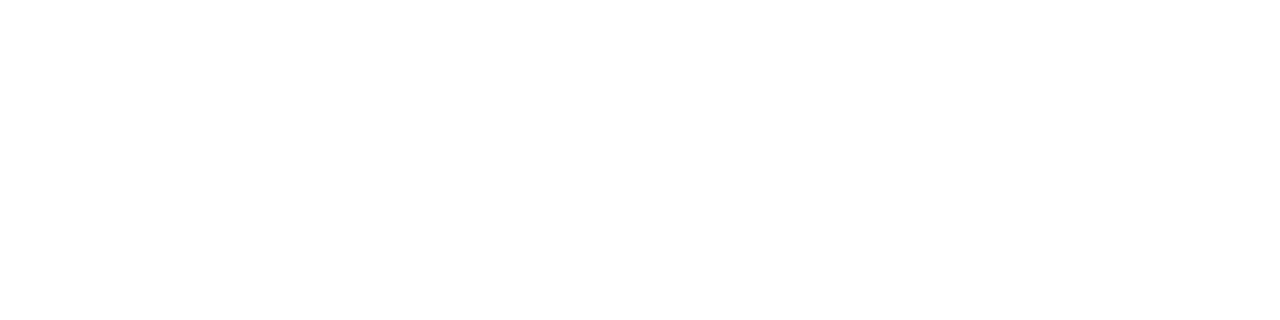
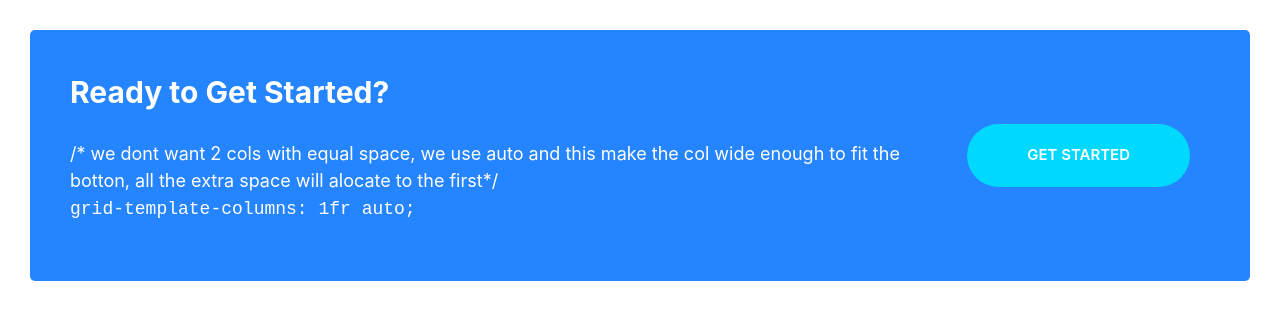
Before and after one commit to mossihashemi/coco, a plain HTML site: page index.html in a window 1280 px wide. Drawn offline with Linux system fonts and the light colour scheme.

Commit message:
add callout component

```diff
--- a/css/styles.css
+++ b/css/styles.css
@@ -250,6 +250,10 @@ a {
   display: inline-block;
 }
 
+.btn--stretched {
+  padding-left: 6rem;
+  padding-right: 6rem;
+}
 @media screen and (min-width: 1024px) {
   .btn {
     font-size: 1.5rem;
@@ -536,3 +540,50 @@ a {
     margin: 5rem 0 0 6rem;
   }
 }
+/* Callouts
+---------------------------------------------------------- */
+.callout {
+  border-radius: 5px;
+  padding: 4rem;
+}
+
+.callout--primary {
+  background: var(--color-primary);
+  color: #fff;
+}
+
+.callout__heading {
+  color: #fff;
+  font-size: 3rem;
+  margin-top: 0;
+}
+
+.callout .btn {
+  /* apply to grid items */
+  /* vertical */
+  align-self: center;
+  /* horisontal */
+  justify-self: center;
+}
+
+.callout__content {
+  text-align: center;
+}
+
+@media screen and (min-width: 768px) {
+  .callout .grid--cols-2 {
+    /* we dont want 2 cols with equal space, we use auto and this make
+    the col wide enough to fit the botton, all the extra space will alocate to
+    the first column*/
+    grid-template-columns: 1fr auto;
+  }
+
+  .callout__content {
+    text-align: left;
+  }
+
+  .callout .btn {
+    justify-self: start;
+    margin: 0 2rem;
+  }
+}
--- a/index.html
+++ b/index.html
@@ -8,5 +8,21 @@
     <link rel="stylesheet" href="./css/styles.css" />
     <title>CoCo</title>
   </head>
-  <body></body>
+  <body>
+    <div style="margin: 30px" class="callout callout--primary">
+      <div class="grid grid--cols-2">
+        <div class="callout__content">
+          <h2 class="callout__heading">Ready to Get Started?</h2>
+          <p>
+            /* we dont want 2 cols with equal space, we use auto and this make
+            the col wide enough to fit the botton, all the extra space will
+            alocate to the first*/ <column></column>
+            <br />
+            <code> grid-template-columns: 1fr auto; </code>
+          </p>
+        </div>
+        <a href="#" class="btn btn--secondary btn--stretched">Get Started</a>
+      </div>
+    </div>
+  </body>
 </html>
```
Also changed, not shown: components/callouts.html (added, +15 -0 lines), components/grids.html (renamed from components/grid.html), components/testimonials.html (renamed from components/testimonial.html), 1 other file.
